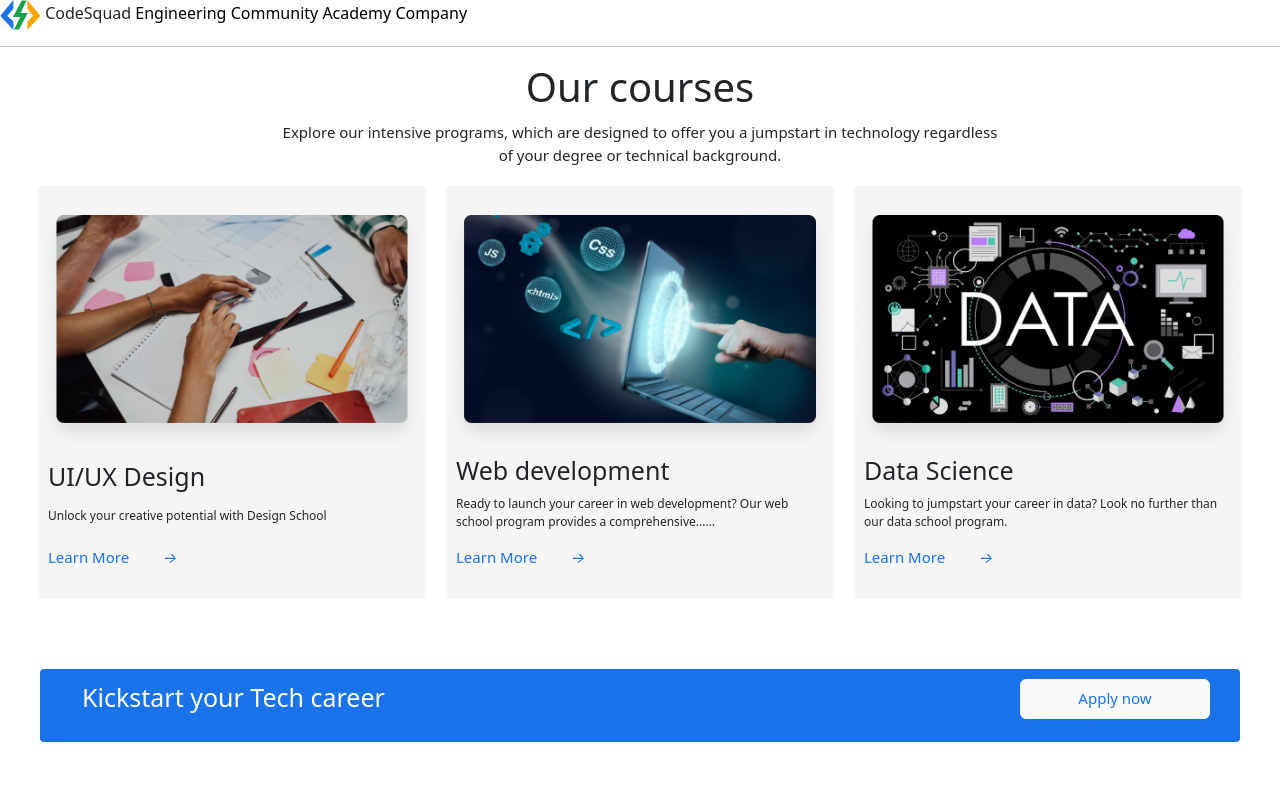
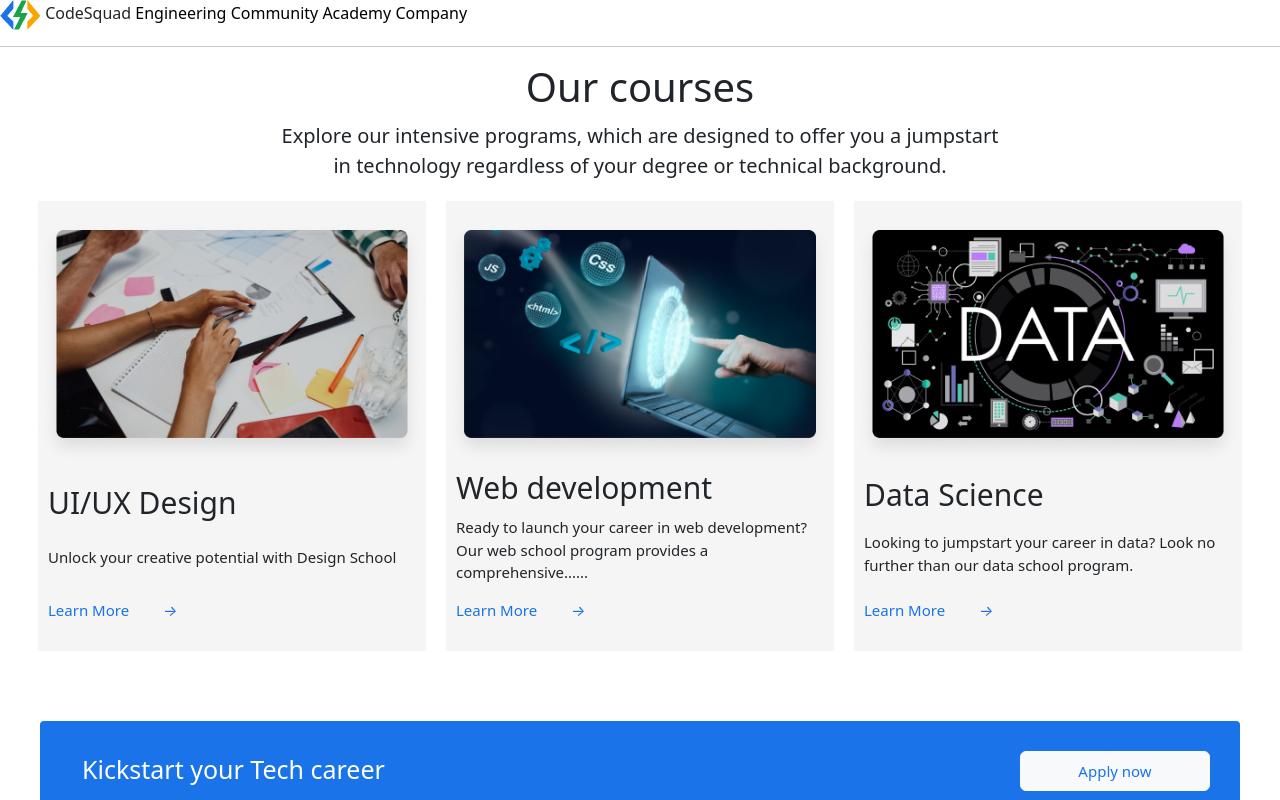
Before and after one commit to Farouq-okeniyi/academy-figma-file, a plain HTML site: page index.html in a window 1280 px wide. Shown: the top 800 px of the page. Drawn offline with Linux system fonts and the light colour scheme.

Commit message:
fixed more fonts

```diff
--- a/css/index.css
+++ b/css/index.css
@@ -9,7 +9,7 @@
 .bodysection .paragrap1{
     width: 60%;
     margin: 10px auto;
-    font-size: 15px;
+    font-size: 20px;
 }
 .bodysection .heading{
     margin: 10px 0px;
@@ -20,11 +20,11 @@ background-color: whitesmoke;
 padding: 20px 0px;
 }
 .bodysection .contentbody1 .col h1{
-    font-size: 25px;
+    font-size: 30px;
     margin:5px 10px;
 }
 .bodysection .contentbody1 .col p{
-    font-size: 12px;
+    font-size: 15px;
     text-align: left;
     margin:5px 10px;
 }
@@ -43,7 +43,7 @@ padding: 20px 0px;
     border-radius: 4px;
     color: #FFFF;
     margin: 60px 0px;
-    padding: 10px 30px;
+    padding: 30px 30px;
     }
 .contentbody2 p{
 font-size: 25px;
```
